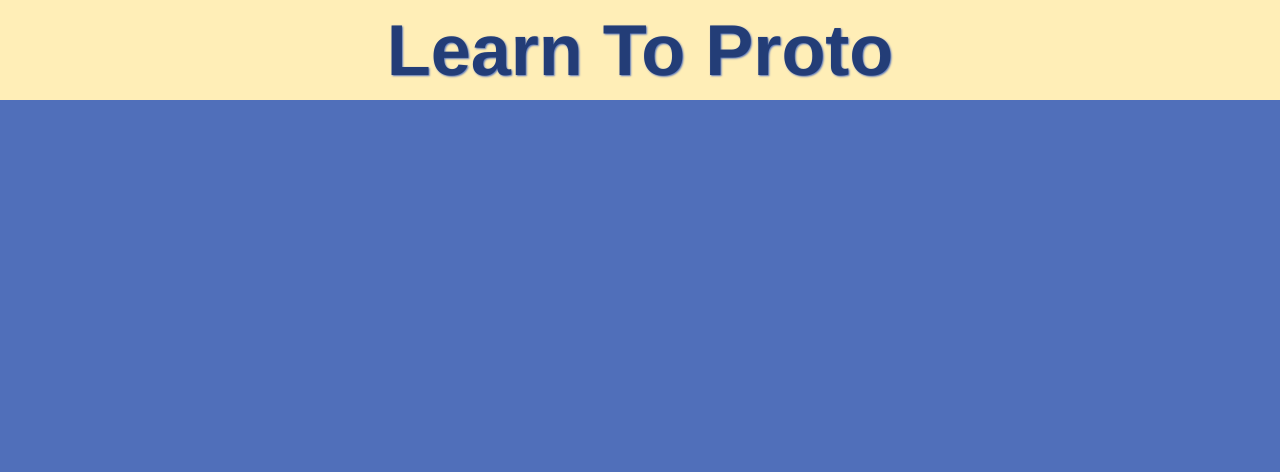
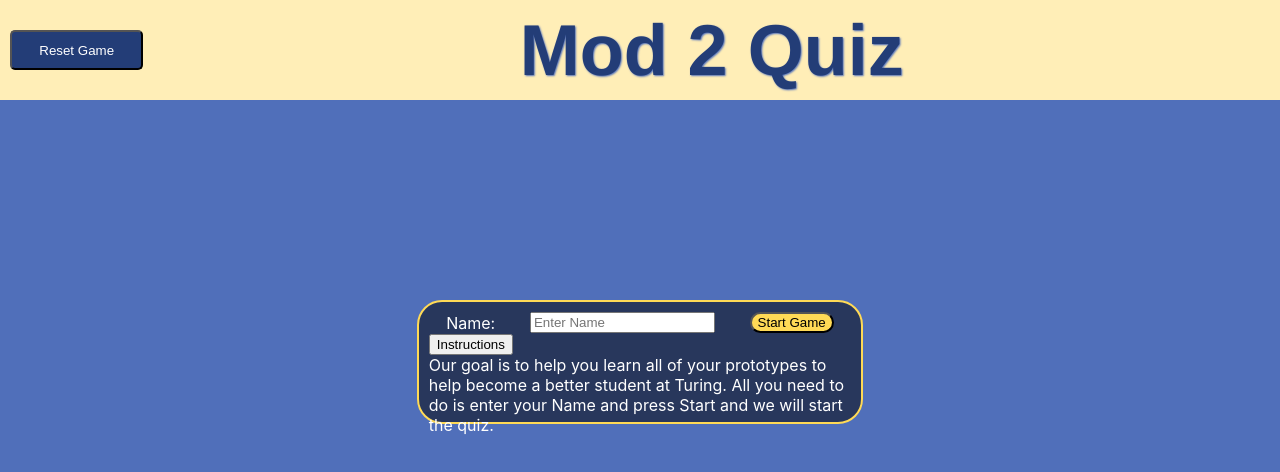
Before and after one commit to timmiller601/Learn--To-Prototype, a React (Create React App) app: page / in a window 1280 px wide. Shown: the top 472 px of the page. Built offline with nearby package versions, Linux system fonts and the light colour scheme.

Commit message:
starting slightly over and restructuring project

```diff
--- a/src/App.js
+++ b/src/App.js
@@ -1,19 +1,31 @@
 import React, { Component } from 'react';
 import Header from './Header.js';
+import Login from './Login';
+import { timsQuestionDataset } from './data';
 import './Styles/Master.scss';
 
 export default class App extends Component {
   constructor() {
     super();
     this.state = {
-
+      category: '',
+      questions: [],
+      userStatus: '',
+      userResult: '',
+      quizQuestionsIds: [],
+      quizQuestionsIndex: 0,
+      currentQuestionId: '',
+      correctCounter: 0
     }
   }
+
+
 
   render() {
     return (
       <div className="App">
         <Header />
+        <Login />
       </div>
     );
   }
--- a/src/Header.js
+++ b/src/Header.js
@@ -5,7 +5,8 @@ export default function Header () {
 
   return (
     <header className="header">
-      <h1>Learn To Proto</h1>
+      <button className="reset-button">Reset Game</button>
+      <h1 className="title">Mod 2 Quiz</h1>
     </header>
   )
 }
--- /dev/null
+++ b/src/Login.js
@@ -0,0 +1,19 @@
+import React from 'react';
+
+export default function Login () {
+
+  return (
+    <div className="form">
+      <form className="login-box">
+        <label>Name:</label>
+        <input id="search-input"
+             type="text"
+             placeholder="Enter Name"
+          />
+        <button className="login-submit">Start Game</button>
+      </form>
+      <button className="instructions-submit">Instructions</button>
+      <p>Our goal is to help you learn all of your prototypes to help become a better student at Turing. All you need to do is enter your Name and press Start and we will start the quiz. </p>
+    </div>
+  )
+}
--- a/src/Styles/_Header.scss
+++ b/src/Styles/_Header.scss
@@ -7,3 +7,18 @@
   // position: sticky;
   font: bold 36px/1 Helvetica, Verdana, sans-serif;
 }
+
+.reset-button {
+  margin-right: 0px;
+  margin-left: 10px;
+  color: #fff;
+  height: 3em;
+  width: 10em;
+  border-radius: 5px;
+  background-color: #233D77;
+}
+
+.reset-button:hover {
+  cursor: pointer;
+  background-color: #506FBA;
+}
--- a/src/Data/data.js
+++ b/src/data.js
@@ -164,7 +164,7 @@ const timsQuestionDataset = {
     "solutions": [".includes()", ".instanceOf()", ".neverOf()", ".forEach()"],
     "correct_solution": ".includes()",
     "catagory": "prototypes",
-    "link": "https://developer.mozilla.org/en-US/docs/Web/JavaScript/Reference/Global_Objects/Array/includes"
+    "link": "https://developer.mozilla.org/en-US/docs/Web/JavaScript/Reference/Global_Objects/Array/includes",
     "id": 21
   },
   {
@@ -228,7 +228,7 @@ const timsQuestionDataset = {
     "solutions": ["true", "false", "neither"],
     "correct_solution": "false",
     "catagory": "prototypes",
-    "link": "https://developer.mozilla.org/en-US/docs/Web/JavaScript/Reference/Global_Objects/Array/prototype"
+    "link": "https://developer.mozilla.org/en-US/docs/Web/JavaScript/Reference/Global_Objects/Array/prototype",
     "id": 29
   },
   {
@@ -242,4 +242,4 @@ const timsQuestionDataset = {
   ]
 }
 
-module.exports = dataset
+module.exports = timsQuestionDataset
```
